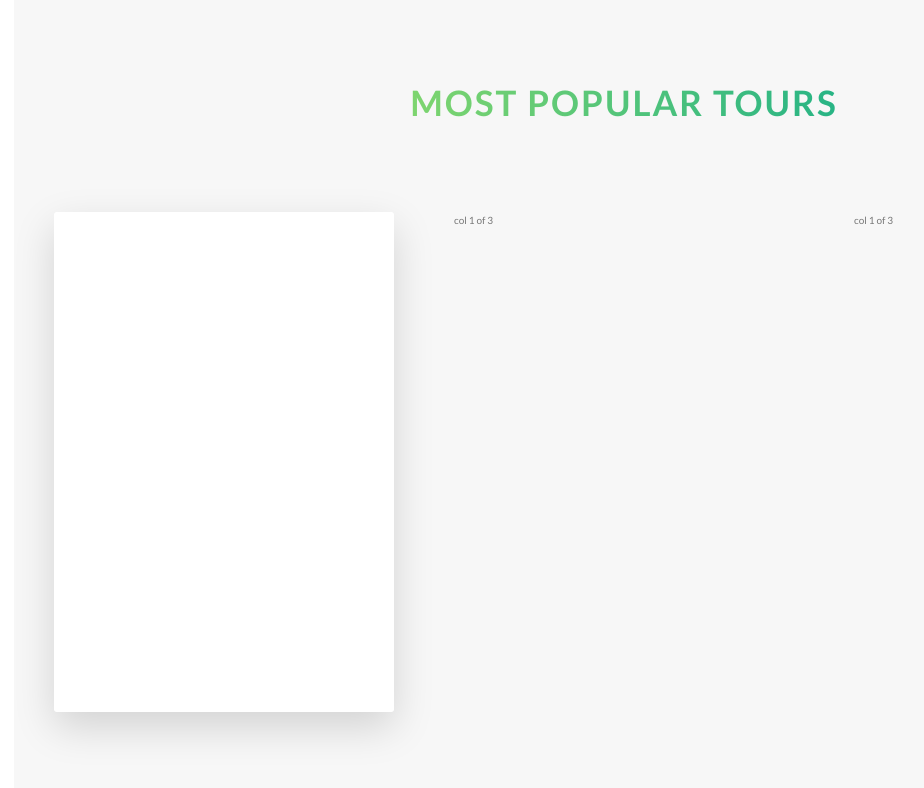
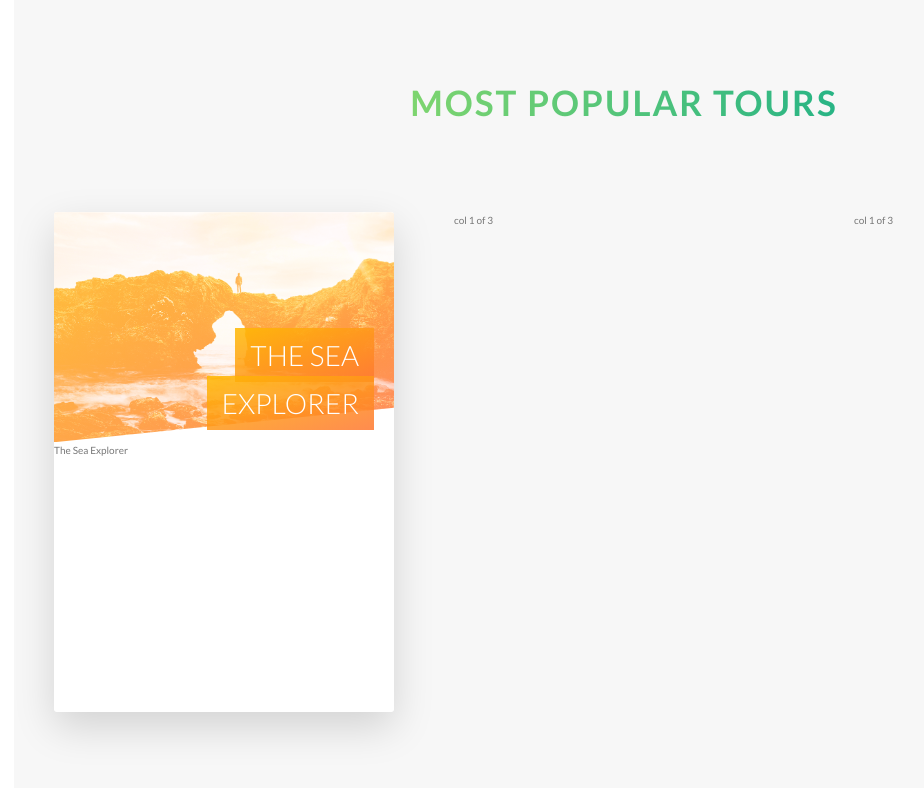
Before and after one commit to paul-blackwell/-Advanced-CSS-and-Sass-Flexbox-Grid-Animations-and-More, a website: page Natours/starter/index.html in a window 1280 px wide. Shown: the part 2187-2975 px from the top of the page, without its empty margins (16-940 px from the left). Drawn offline with Linux system fonts and the light colour scheme.

Commit message:
Building the Tours Section - Part 2 (80%)

```diff
--- a/Natours/starter/index.html
+++ b/Natours/starter/index.html
@@ -112,7 +112,17 @@
                 <div class="col-1-of-3">
                     <div class="card">
                         <div class="card__side card__side--front">
-                            Front
+                            <div class="card__picture card__picture--1">
+                                &nbsp;
+                            </div>
+
+                            <h4 class="card__heading">
+                                <span  class="card__heading-span card__heading-span--1">The Sea Explorer</span>
+                            </h4>
+                            <div class="card__details">
+                                The Sea Explorer
+                            </div>
+
                         </div>
                         <div class="card__side card__side--back card__side--back-1">
                             Back
--- a/Natours/starter/sass/components/_card.scss
+++ b/Natours/starter/sass/components/_card.scss
@@ -1,12 +1,12 @@
 .card {
+
+    // Functionality
     perspective: 150rem;
     -moz-perspective: 150rem;
     position: relative;
     height: 50rem;
 
     &__side {
-    color: #fff;
-    font-size: 2rem;
         height: 50rem;
         transition:  all .8s ease;
         position: absolute;
@@ -15,6 +15,7 @@
         width: 100%;
         backface-visibility: hidden;
         border-radius: 3px;
+        overflow: hidden;
         box-shadow: 0 1.5rem 4rem rgba($color-black, .15);
 
         &--front {
@@ -32,10 +33,58 @@
     }
 
     &:hover &__side--front {
-        transform: rotateY(180deg);
+        transform: rotateY(-180deg);
     }
 
     &:hover &__side--back {
         transform: rotateY(0);
     }
+
+
+    // Font Side styling
+    &__picture {
+        background-size: cover;
+        height: 23rem;
+        background-blend-mode: screen;
+        -webkit-clip-path: polygon(0 0, 100% 0,100% 85%, 0 100%);
+        clip-path: polygon(0 0, 100% 0,100% 85%, 0 100%);
+
+
+        &--1 {
+            background-image: linear-gradient(to right bottom, $color-secondary-light , $color-secondary-dark), url(../img/nat-5.jpg);
+
         }
+
+        &--2 {
+            background-image: url(../img/nat-5.jpg);
+        }
+
+        &--3 {
+            background-image: url(../img/nat-5.jpg);
+        }
+    }
+
+    &__heading  {
+        font-size: 2.8rem;
+        font-weight: 300;
+        text-transform: uppercase;
+        text-align: right;
+        color: $color-white;
+        position: absolute;
+        top: 12rem;
+        right: 2rem;
+        width: 75%;
+
+    }
+
+    &__heading-span {
+        padding: 1rem 1.5rem;
+         // This will line text up properly
+        -webkit-box-decoration-break: clone;
+        box-decoration-break: clone;
+
+        &--1 {
+            background-image: linear-gradient(to right bottom, rgba($color-secondary-light, .85),rgba($color-secondary-dark, .85));
+        }
+    }
+}
--- a/Natours/starter/sass/layout/_header.scss
+++ b/Natours/starter/sass/layout/_header.scss
@@ -3,6 +3,7 @@
     background-image: linear-gradient(to right bottom,rgba($color-primary-light,0.8),rgba($color-primary-dark,0.8)),url(../img/hero.jpg);
     background-size: cover;
     background-position: top;
+    -webkit-clip-path: polygon(0 0, 100% 0, 100% 75%, 0 100%);
     clip-path: polygon(0 0, 100% 0, 100% 75%, 0 100%);
     position: relative;
 
```
Also changed, not shown: Natours/starter/css/style.css. Lines whose indentation alone changed are shown as unchanged.
